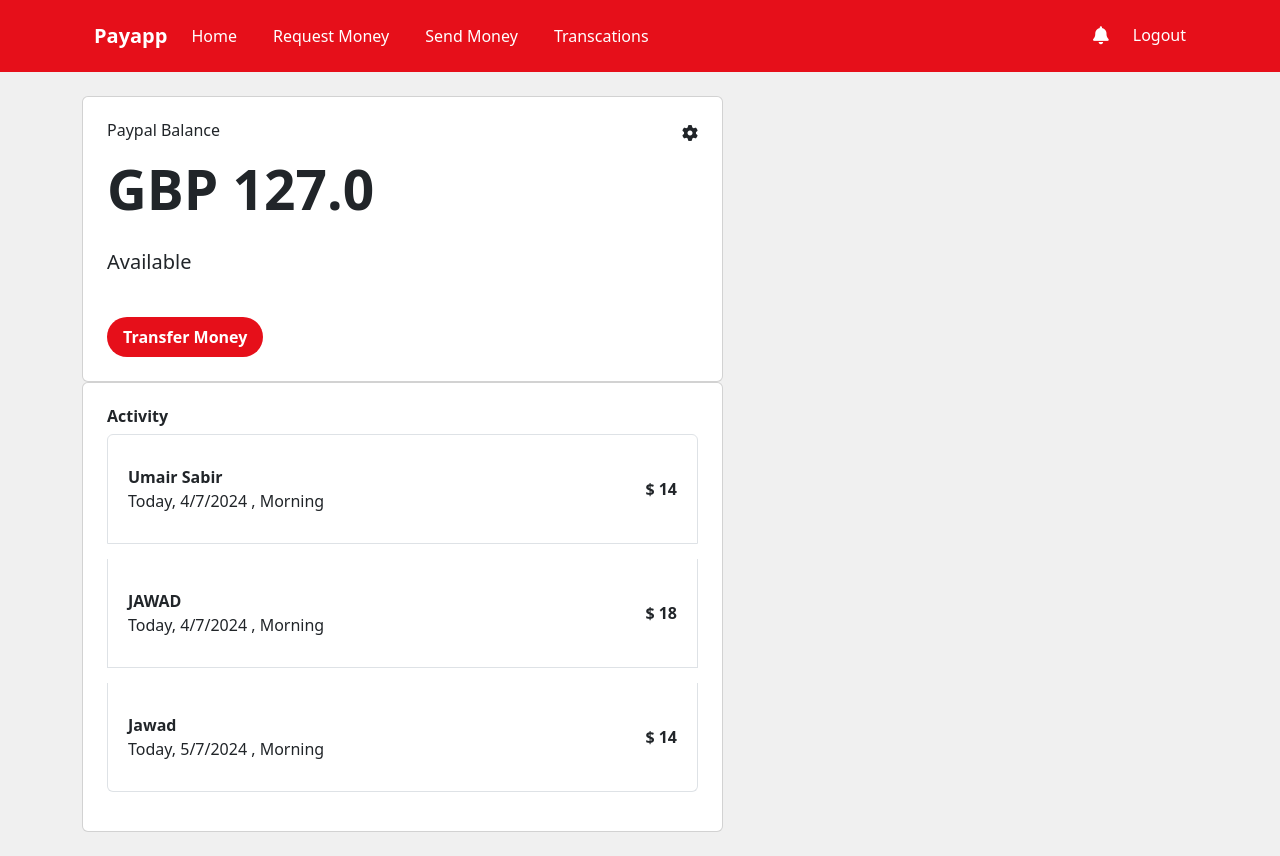
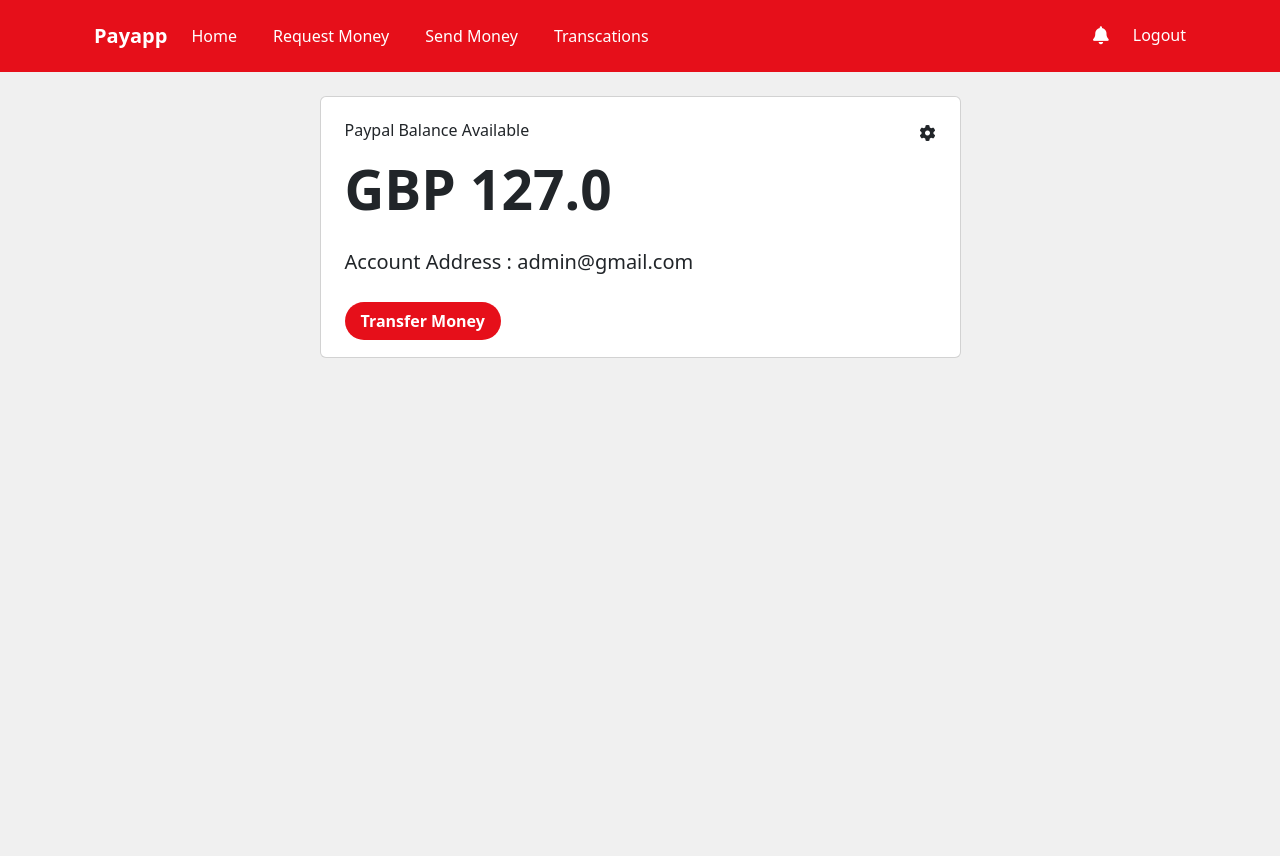
Before and after one commit to umair-choudhary94/webapps2024, a Django app: page / in a window 1280 px wide. After the commit the page ends 358 px from the top, so only its background shows below. Run offline with Django 5.2, Linux system fonts and the light colour scheme; a user stored in the database is signed in; data comes from the database, SQL or seed files in the repository; both versions use the stored data as it was after the commit; some libraries are stand-ins or nearby versions.

Commit message:
Add files via upload

```diff
--- a/payapp/urls.py
+++ b/payapp/urls.py
@@ -11,5 +11,6 @@ urlpatterns = [
     path('approve/<int:id>/', approve,name="approve"),
     path('notifications/', notifications,name="notifications"),
     path('transactions/', transactions,name="transactions"),
+    path('success/', success,name="success"),
     path('convert/<str:from_currency>/<str:to_currency>/<int:amount>/', convert_currency, ),
 ]
--- a/payapp/views.py
+++ b/payapp/views.py
@@ -91,7 +91,7 @@ def request_money(request):
         obj.save()
         notific = Notifications(to=to,user=From,amount=amount,currency=currency,notification_type="Request")
         notific.save()
-        return HttpResponse("success")
+        return redirect("success")
     data = Userprofile.objects.get(id=request.user.id)
     requests = reqeusted_money.objects.filter(to=request.user.id,status='Pending')
     requests_from_others = reqeusted_money.objects.filter(From=request.user.id)
@@ -138,6 +138,7 @@ def notifications(request):
     notifications = Notifications.objects.filter(to=request.user)
     context = {'notifications':notifications}
     return render(request, 'payapp/notifications.html',context)
+@login_required(login_url='/auth/login/')
 def transactions(request):
     all_sending = Transaction_History.objects.filter(Sender=request.user)
     all_receiving = Transaction_History.objects.filter(Reciver=request.user)
@@ -146,6 +147,8 @@ def transactions(request):
         'all_receiving' : all_receiving
     }
     return render(request,'payapp/transactions.html',context)
+def success(request):
+    return render(request,'payapp/success.html')
 
 def permission(request,id):
     context = {'id':id}
@@ -195,7 +198,7 @@ def approve(request,id):
         trans_history.save()
         notific = Notifications(to=receiver,user=sender,amount=amount,currency=currency,notification_type="Received")
         notific.save()
-        return HttpResponse("Success")
+        return redirect('success')
 
     else:
         return HttpResponse("Not enough amount to send")
--- a/templates/payapp/home.html
+++ b/templates/payapp/home.html
@@ -9,11 +9,11 @@
 </style>
 <div class="container py-4">
     <div class="row">
-        <div class="col-7">
+        <div class="col-7 mx-auto">
             <div class="card p-4">
 
                 <div class="d-flex flex-row justify-content-between">
-                    <h6>Paypal Balance</h6>
+                    <h6>Paypal Balance Available</h6>
                     <div>
                         <i class="fa-solid fa-gear text-dark"></i>
                     </div>
@@ -23,64 +23,19 @@
                         {{data.currency}}  {{ data.amount}}
                     </p>
                     <p class='lead'>
-                        Available
+                        Account Address : {{data.email}}
                     </p>
+
                 </div>
-                <div>
-                    <button style='background-color:rgb(230, 15, 26);font-weight:bold;' class='text-white px-3 py-2 mt-4 text-sm rounded-pill border-0'>
+                <div class="mt-3">
+                    <a href="/send_money/" style='text-decoration:none;background-color:rgb(230, 15, 26);font-weight:bold;' class='text-white px-3 py-2 mt-4 text-sm rounded-pill border-0'>
                         Transfer Money
-                    </button>
+                    </a>
                 </div>
             </div>
 
 
-            <div class="card p-4 ">
 
-                <div class="d-flex flex-row justify-content-between">
-                    <h6 style="font-weight:bold;">Activity</h6>
-
-                </div>
-                <div>
-                    <ul class="list-group">
-                        <li class="list-group-item d-flex justify-content-between align-items-center">
-                            <div class="d-flex flex-column ">
-                                <div style="font-weight:bold">
-                                    Umair Sabir
-                                </div>
-                                <div>
-                                    Today, 4/7/2024 , Morning
-                                </div>
-                            </div>
-
-                          <span class="" style="font-weight:bold;">$ 14</span>
-                        </li>
-                        <li class="list-group-item d-flex justify-content-between align-items-center">
-                            <div class="d-flex flex-column ">
-                                <div style="font-weight:bold">
-                                    JAWAD
-                                </div>
-                                <div>
-                                    Today, 4/7/2024 , Morning
-                                </div>
-                            </div>
-
-                          <span class="" style="font-weight:bold;">$ 18</span>
-                        </li>
-                        <li class="list-group-item d-flex justify-content-between align-items-center">
-                            <div class="d-flex flex-column ">
-                                <div style="font-weight:bold">
-                                    Jawad
-                                </div>
-                                <div>
-                                    Today, 5/7/2024 , Morning
-                                </div>
-                            </div>
-
-                          <span class="" style="font-weight:bold;">$ 14</span>
-                        </li>
-                      </ul>
-                </div>
-            </div>
         </div>
 
     </div>
```
Also changed, not shown: payapp/admin.py (+20 -1 lines), templates/payapp/success.html (added, +16 -0 lines), webapps2024/settings.py (+94 -2 lines), db.sqlite3.
